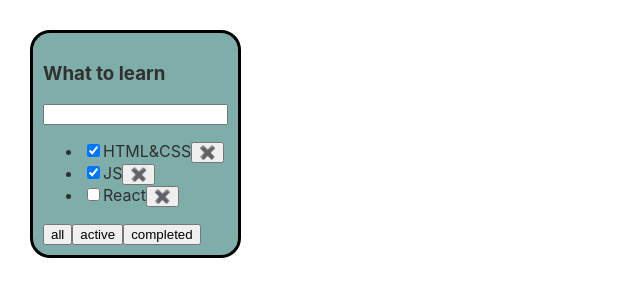
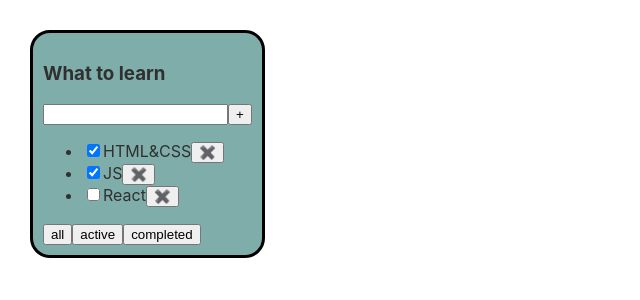
Before and after one commit to MacheteBy/todolist, a React (Create React App) app: page / in a window 1280 px wide. Shown: the top 300 px of the page, without its empty margins (0-640 px from the left). Built offline with nearby package versions, Linux system fonts and the light colour scheme.

Commit message:
addTask func

```diff
--- a/package.json
+++ b/package.json
@@ -10,6 +10,7 @@
     "@types/node": "^16.18.1",
     "@types/react": "^18.0.23",
     "@types/react-dom": "^18.0.7",
+    "@types/uuid": "^9.0.7",
     "react": "^18.2.0",
     "react-dom": "^18.2.0",
     "react-scripts": "5.0.1",
--- a/src/App.tsx
+++ b/src/App.tsx
@@ -1,4 +1,5 @@
-import React, { useState } from 'react';
+import React, { SetStateAction, useState } from 'react';
+import { v1 } from 'uuid';
 import './App.css';
 import Todolist from './Todolist';
 
@@ -10,13 +11,14 @@ function App() {
     let task_one_title = "What to learn"
 
     let [tasks, setTaskc] = useState([
-        { id: 1, title: 'HTML&CSS', isDone: true },
-        { id: 2, title: 'JS', isDone: true },
-        { id: 3, title: 'React', isDone: false },
+        { id: v1(), title: 'HTML&CSS', isDone: true },
+        { id: v1(), title: 'JS', isDone: true },
+        { id: v1(), title: 'React', isDone: false },
     ])
 
+    console.log(tasks)
 
-    let[filter, setFilter] = useState<FilterValuesType>('all')
+    let [filter, setFilter] = useState<FilterValuesType>('all')
 
     let tasksForTodolis = tasks
 
@@ -31,7 +33,13 @@ function App() {
         setFilter(value)
     }
 
-    function removeTask(id: number) {
+    function addTask(title: string) {
+        let newtask = { id: v1(), title: title, isDone: false }
+        let newTasks = [newtask, ...tasks]
+        setTaskc(newTasks)
+    }
+
+    function removeTask(id: string) {
         let filteredTasks = tasks.filter(task => task.id !== id)
         setTaskc(filteredTasks)
     }
@@ -51,7 +59,8 @@ return (
                 title={task_one_title}
                 task={tasksForTodolis}
                 removeTask={removeTask}
-            changeFilter={changeFilter}/>
+                changeFilter={changeFilter}
+                addTask={addTask}/>
             {/* <Todolist title = {task_two_title} task={task_two}/> */}
         </div>
     );
--- a/src/Button.tsx
+++ b/src/Button.tsx
@@ -7,10 +7,13 @@ type ButtonPropsType = {
 }
 
 const Button: FC<ButtonPropsType> = (props) => {
+
+    const onClickButtonHundler = () => {
+        props.changeFilter(props.title)
+    }
+
     return (
-        <button onClick={() => {
-            props.changeFilter(props.title)
-        }}>{props.title}</button>
+        <button onClick={onClickButtonHundler}>{props.title}</button>
     );
 };
 
--- a/src/ListItems.tsx
+++ b/src/ListItems.tsx
@@ -1,10 +1,10 @@
 import React from 'react';
 
 type ItemType = {
-    id: number
+    id: string
     title: string
     checked: boolean
-    removeTask: (taskId: number) => void
+    removeTask: (taskId: string) => void
 }
 
 const ListItems = (props: ItemType) => {
--- a/src/Todolist.tsx
+++ b/src/Todolist.tsx
@@ -1,11 +1,11 @@
-import React, { FC } from 'react';
+import React, { ChangeEvent, KeyboardEvent, FC, useState } from 'react';
 import styled from 'styled-components';
 import { FilterValuesType } from './App';
 import Button from './Button';
 import ListItems from './ListItems';
 
 type TaskType = {
-    id: number
+    id: string
     title: string
     isDone: boolean
 }
@@ -14,8 +14,9 @@ type TaskType = {
 type TodolistPropsType = {
     title: string
     task: Array<TaskType>
-    removeTask: (taskId: number) => void
+    removeTask: (taskId: string) => void
     changeFilter: (value: FilterValuesType) => void
+    addTask: (title: string) => void
 }
 
 
@@ -35,13 +36,30 @@ const Todolist: FC<TodolistPropsType> = (props) => {
         return <ListItems checked={elem.isDone} title ={elem.title} id={elem.id} removeTask={props.removeTask} />
     });
 
+    let[newTaskTitle, setNewTaskTitle] = useState('');
+
+    const onClickButtonHundler = () => {
+        props.addTask(newTaskTitle)
+        setNewTaskTitle('')
+    }
+
+    const onChangeHundler = (event: ChangeEvent<HTMLInputElement>) => {
+        setNewTaskTitle(event.currentTarget.value)
+    }
+
+    const onKeyPressHundler = (event: KeyboardEvent<HTMLInputElement>) => {
+        if(event.charCode === 13){
+            props.addTask(newTaskTitle)
+            setNewTaskTitle('')
+        }
+    }
 
     return (
         <TodolistStyled>
             <h3>{props.title}</h3>
             <div>
-                <input />
-                {/* <Button title="+" /> */}
+                <input value={newTaskTitle} onChange={onChangeHundler} onKeyPress={onKeyPressHundler}/>
+                <button onClick={onClickButtonHundler}>+</button>
             </div>
             <ul>
                 {listItemsMap}
```
Also changed, not shown: 1 other file (tests, documents, lock files or other folders). Lines whose indentation alone changed are shown as unchanged.
